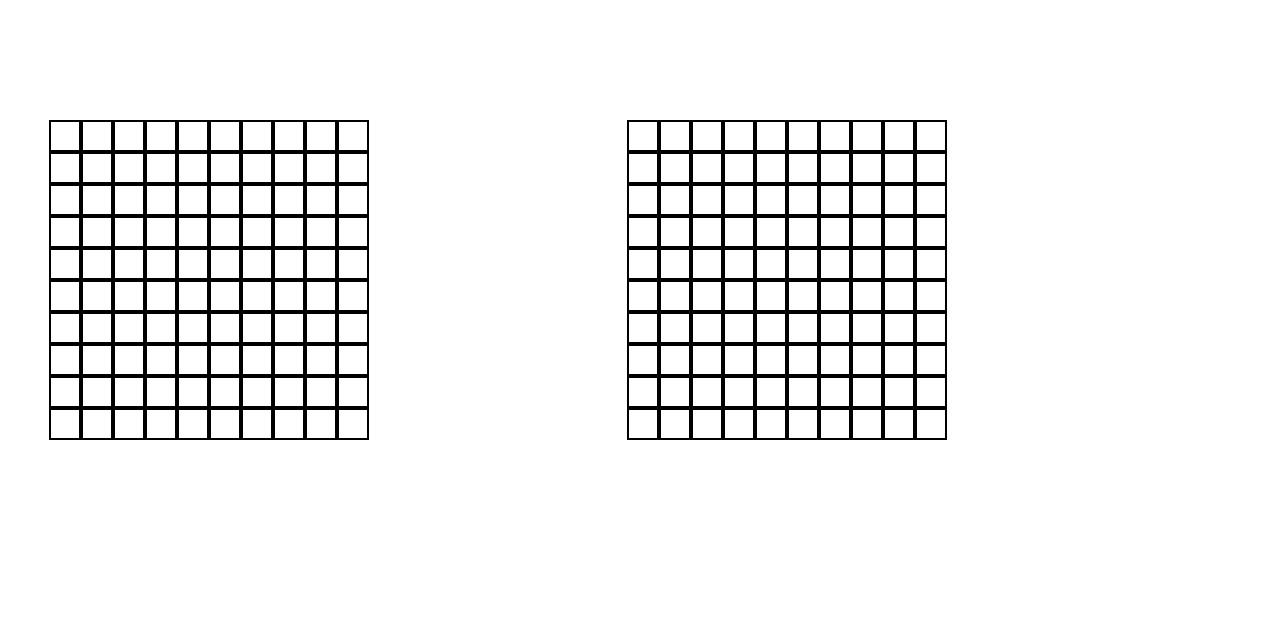
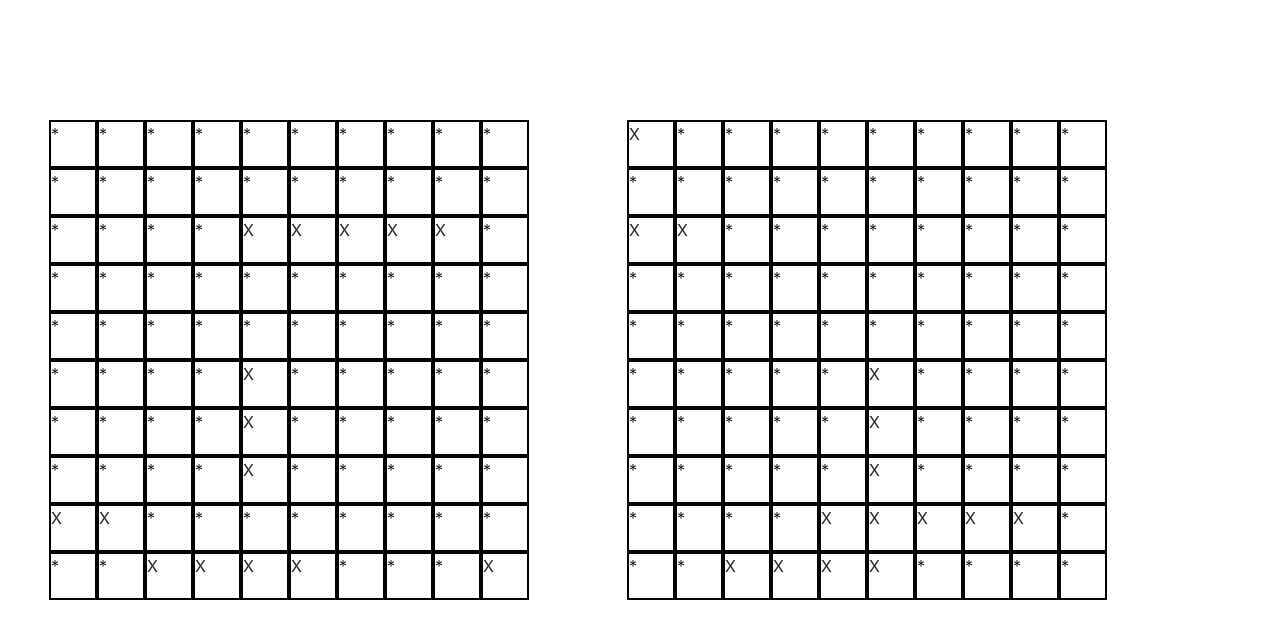
Before and after one commit to samgaco/battleship, a website built with webpack: page dist/index.html in a window 1280 px wide. Built offline with nearby package versions, Linux system fonts and the light colour scheme.

Commit message:
rendered boxes and content, started working on the event listeners for the attack functionality

```diff
--- a/src/DomTasks/dom_manager.js
+++ b/src/DomTasks/dom_manager.js
@@ -19,6 +19,7 @@ const DomTasks = (() => {
       for(let i = 0; i < 10; i += 1){
         let box = document.createElement('div');
         box.setAttribute('id', `row-${index}-${i}`)
+        box.dataset.coordinates = `${index}${i}`;
         box.classList.add('box');
         row.appendChild(box);
       }
@@ -26,7 +27,7 @@ const DomTasks = (() => {
     return rows;
   }
 
-  const drawBoards = (playerBoard, aiBoard) => {
+  const drawBoards = () => {
     const playerRows = drawBoxes();
     playerRows.forEach(row => {
       document.querySelector('#player-board').appendChild(row);
@@ -38,10 +39,28 @@ const DomTasks = (() => {
     })
   }
 
+  const addAttackFunctionality = (filledBoard, box) =>{
+    box.addEventListener('click', () =>{
+          console.log("whats hapeening , listener")
+          filledBoard.receiveAttack(   [Number(box.dataset.coordinates[0]),Number(box.dataset.coordinates[1])])
+        })
+}
+
+  const fillBoxes = (filledBoard, id) => {
+      document.getElementById(id).childNodes.forEach((row, indexRow) =>{
+        row.childNodes.forEach((box, indexBox) => {
+          box.textContent =  filledBoard.table[indexRow-1][indexBox];
+          addAttackFunctionality(filledBoard, box);
+        })
+      })
+  }
+
   const renderBoards = () => {
     let playerBoard = gameController.initializePlayer();
     let aiBoard = gameController.initializeAiPlay();
-    drawBoards(playerBoard, aiBoard);
+    drawBoards();
+    fillBoxes(playerBoard,'player-board');
+    fillBoxes(aiBoard, 'ai-board');
   }
 
   return {renderBoards}
--- a/src/styles.css
+++ b/src/styles.css
@@ -1,9 +1,14 @@
 .box {
-  height: 2em;
-  width: 2em;
+  height: 3em;
+  width: 3em;
   border: 2px solid #000;
   margin: 0;
   padding: 0;
+  cursor: pointer;
+}
+
+.box:hover{
+  background: rgb(250, 185, 64);
 }
 
 #player-board{
```
Also changed, not shown: dist/main.js.
